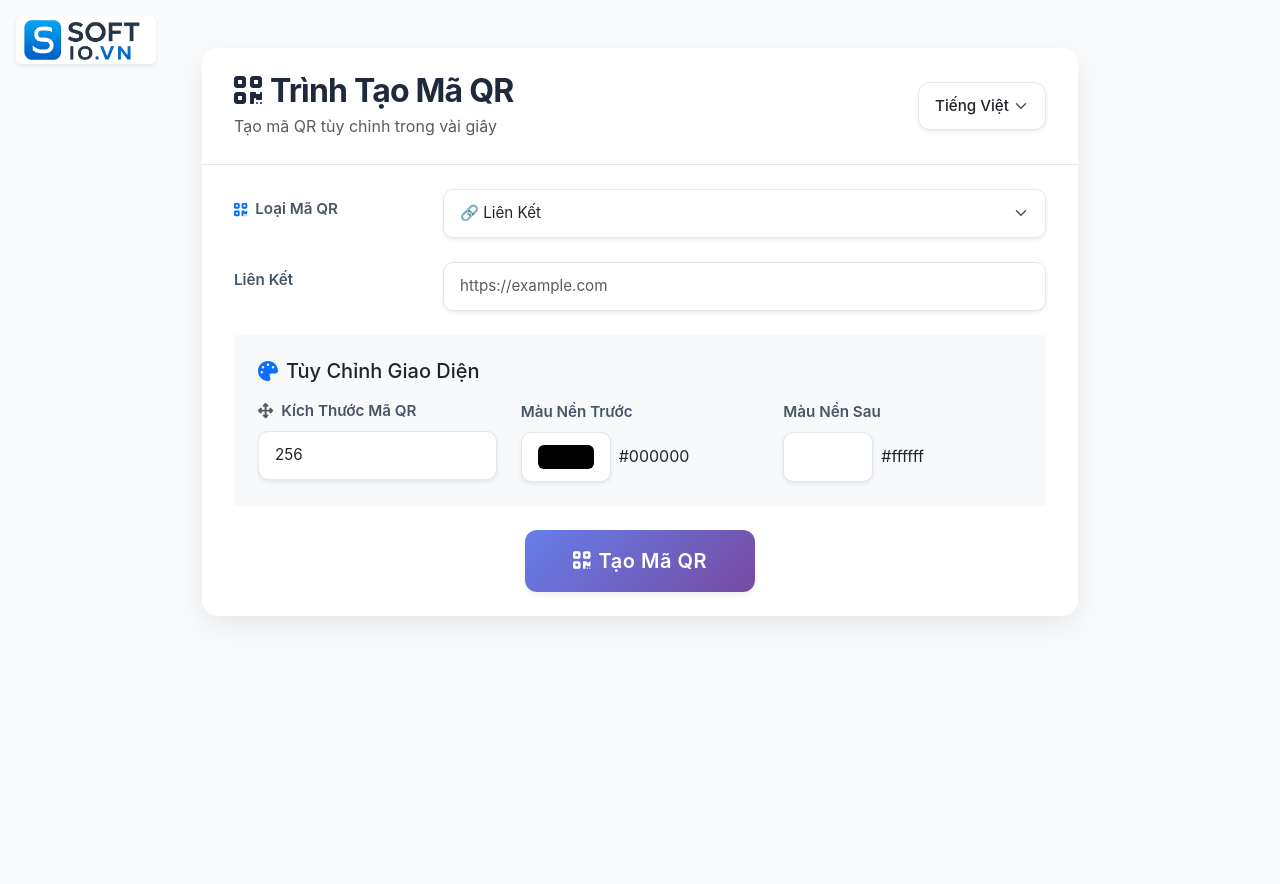
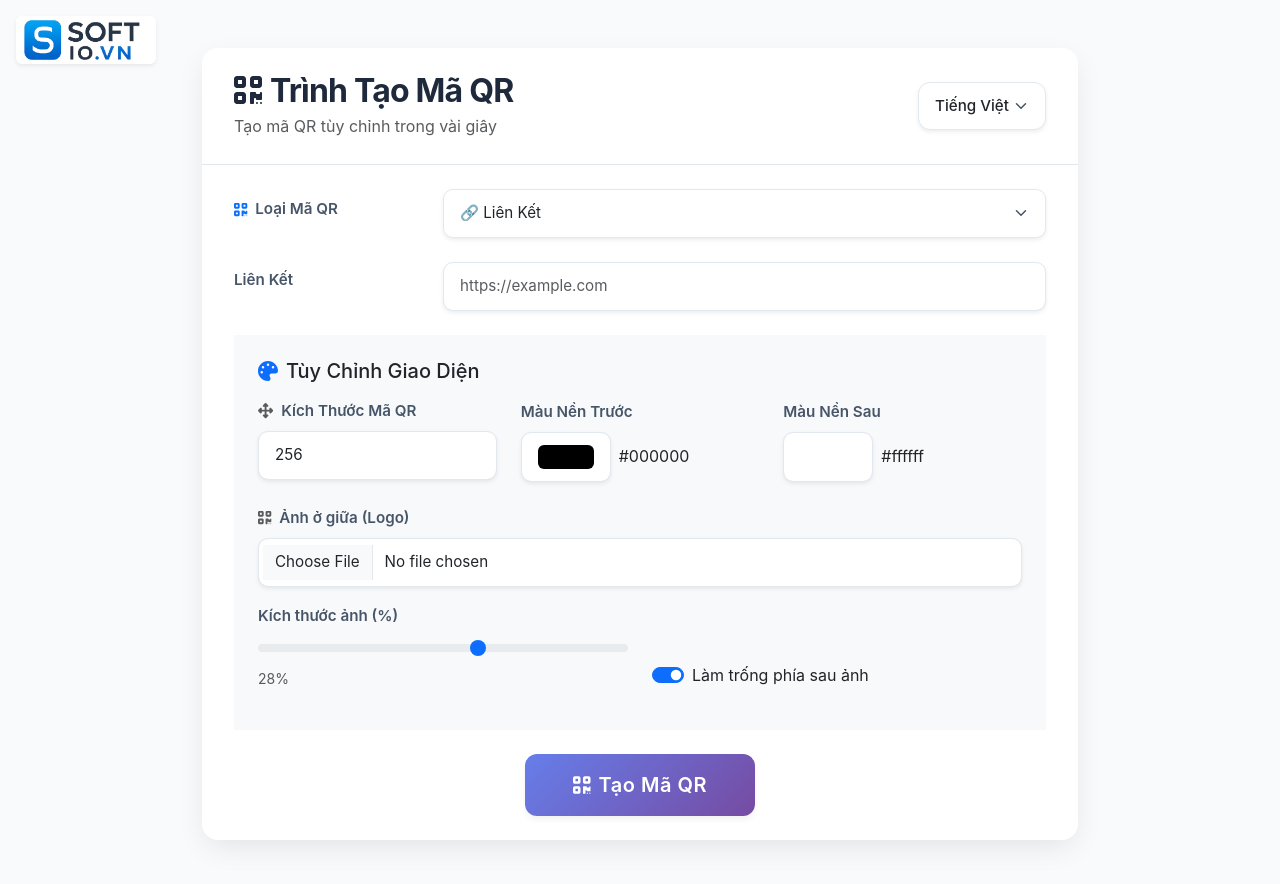
Before and after one commit to tungpham42/qrcode, a React (Create React App) app: page / in a window 1280 px wide. Shown: the top 884 px of the page. Before the commit the page ends 800 px from the top, so only its background shows below. Built offline with nearby package versions, Linux system fonts and the light colour scheme.

Commit message:
Update QRCodeGenerator.js

```diff
--- a/src/QRCodeGenerator.js
+++ b/src/QRCodeGenerator.js
@@ -41,6 +41,11 @@ const translations = {
     placeholderEmail: "example@domain.com",
     placeholderSubject: "Enter email subject",
     placeholderBody: "Enter email body",
+    centerImage: "Center Image (Logo)",
+    uploadImage: "Upload Image",
+    removeImage: "Remove",
+    imageSize: "Image Size (%)",
+    excavate: "Excavate behind image",
   },
   vi: {
     title: "Trình Tạo Mã QR",
@@ -70,6 +75,11 @@ const translations = {
     placeholderEmail: "ten@mien.com",
     placeholderSubject: "Nhập chủ đề email",
     placeholderBody: "Nhập nội dung email",
+    centerImage: "Ảnh ở giữa (Logo)",
+    uploadImage: "Tải ảnh lên",
+    removeImage: "Xóa",
+    imageSize: "Kích thước ảnh (%)",
+    excavate: "Làm trống phía sau ảnh",
   },
 };
 
@@ -93,6 +103,9 @@ const QRCodeGenerator = () => {
   const [fgColor, setFgColor] = useState("#000000");
   const [bgColor, setBgColor] = useState("#ffffff");
   const [isGenerated, setIsGenerated] = useState(false);
+  const [centerImg, setCenterImg] = useState(null);
+  const [centerImgSizePct, setCenterImgSizePct] = useState(28); // % of QR size
+  const [excavate, setExcavate] = useState(true);
 
   const t = useMemo(() => translations[lang], [lang]);
 
@@ -116,6 +129,14 @@ const QRCodeGenerator = () => {
     setQrData(data);
     setIsGenerated(true);
   };
+
+  const readFileAsDataURL = (file) =>
+    new Promise((resolve, reject) => {
+      const reader = new FileReader();
+      reader.onload = () => resolve(reader.result);
+      reader.onerror = reject;
+      reader.readAsDataURL(file);
+    });
 
   const downloadQR = () => {
     const svg = document.getElementById("qr-code");
@@ -413,6 +434,76 @@ const QRCodeGenerator = () => {
                       </div>
                     </Form.Group>
                   </Col>
+                  <Col md={12} className="mt-4">
+                    <Form.Group>
+                      <Form.Label className="d-flex align-items-center">
+                        <FontAwesomeIcon
+                          icon={faQrcode}
+                          className="me-2 text-muted"
+                        />
+                        {t.centerImage}
+                      </Form.Label>
+
+                      {!centerImg ? (
+                        <Form.Control
+                          type="file"
+                          accept="image/*"
+                          className="shadow-sm"
+                          onChange={async (e) => {
+                            const file = e.target.files?.[0];
+                            if (!file) return;
+                            const dataUrl = await readFileAsDataURL(file);
+                            setCenterImg(String(dataUrl));
+                          }}
+                        />
+                      ) : (
+                        <div className="d-flex align-items-center gap-3">
+                          <img
+                            src={centerImg}
+                            alt="Center"
+                            style={{
+                              height: 40,
+                              width: 40,
+                              objectFit: "contain",
+                            }}
+                          />
+                          <Button
+                            variant="outline-danger"
+                            size="sm"
+                            onClick={() => setCenterImg(null)}
+                          >
+                            {t.removeImage}
+                          </Button>
+                        </div>
+                      )}
+
+                      <Row className="mt-3">
+                        <Col md={6} className="mb-3">
+                          <Form.Label>{t.imageSize}</Form.Label>
+                          <Form.Range
+                            min={10}
+                            max={40}
+                            value={centerImgSizePct}
+                            onChange={(e) =>
+                              setCenterImg(parseInt(e.target.value))
+                            }
+                          />
+                          <div className="small text-muted">
+                            {centerImgSizePct}%
+                          </div>
+                        </Col>
+                        <Col md={6} className="mb-3 d-flex align-items-end">
+                          <Form.Check
+                            type="switch"
+                            id="excavate-switch"
+                            label={t.excavate}
+                            checked={excavate}
+                            onChange={(e) => setExcavate(e.target.checked)}
+                          />
+                        </Col>
+                      </Row>
+                    </Form.Group>
+                  </Col>
                 </Row>
               </div>
 
@@ -449,6 +540,16 @@ const QRCodeGenerator = () => {
                   bgColor={bgColor}
                   level="H"
                   includeMargin={false}
+                  {...(centerImg
+                    ? {
+                        imageSettings: {
+                          src: centerImg,
+                          height: Math.round((qrSize * centerImgSizePct) / 100),
+                          width: Math.round((qrSize * centerImgSizePct) / 100),
+                          excavate: excavate,
+                        },
+                      }
+                    : {})}
                 />
               </div>
               <Button
```
